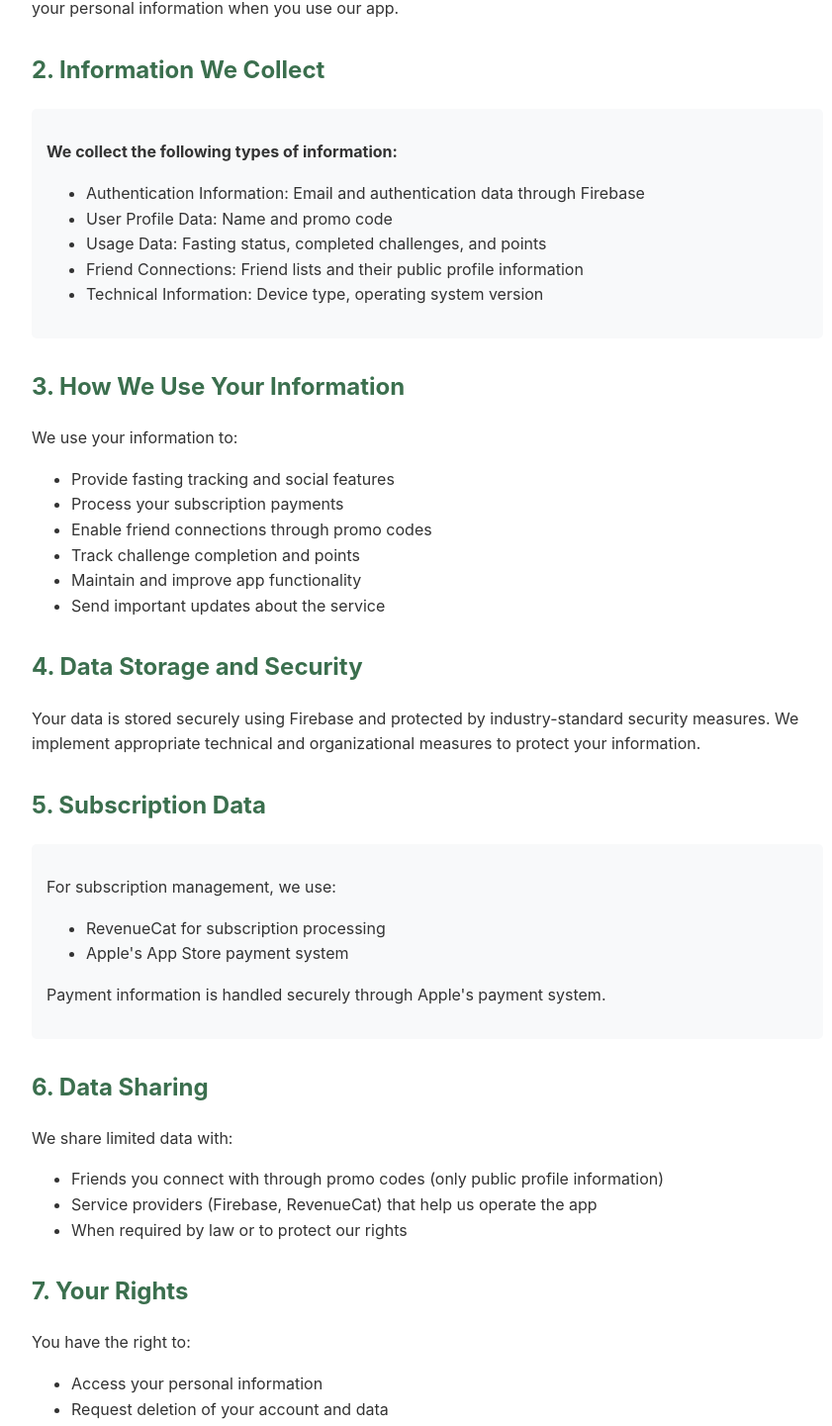
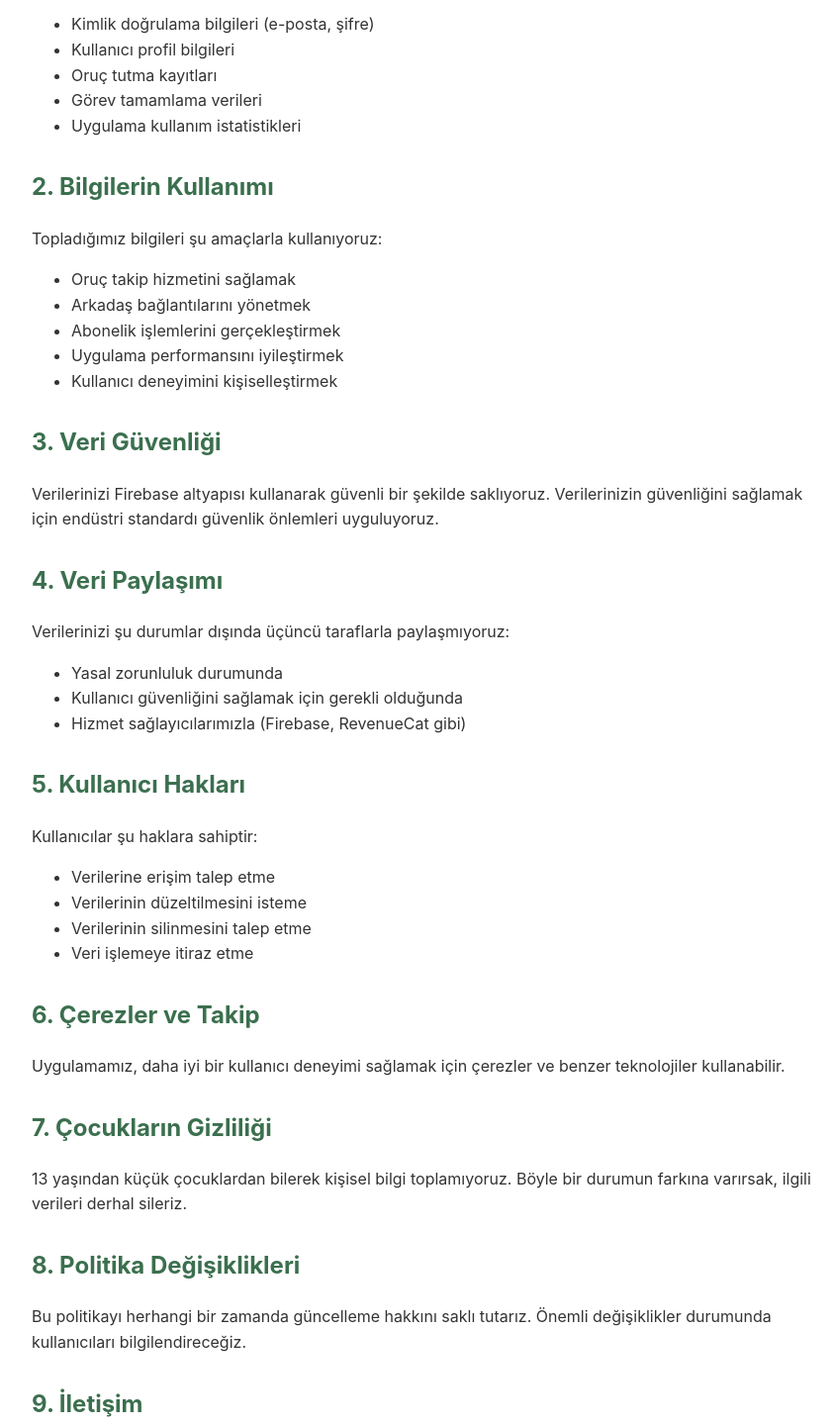
Before and after one commit to 32tarcan/Ramazan-Takip-Dostlarla-Oruc-privacy-policy-, a plain HTML site: page index.html in a window 1280 px wide. Shown: the part 247-1688 px from the top of the page at 99% size, without its empty margins (208-1049 px from the left). Drawn offline with Linux system fonts and the light colour scheme.

Commit message:
Update index.html

```diff
--- a/index.html
+++ b/index.html
@@ -1,9 +1,9 @@
 <!DOCTYPE html>
-<html lang="en">
+<html lang="tr">
 <head>
     <meta charset="UTF-8">
     <meta name="viewport" content="width=device-width, initial-scale=1.0">
-    <title>Privacy Policy - Ramazan Takip: Dostlarla Oruç</title>
+    <title>Gizlilik Politikası - Ramazan Takip: Dostlarla Oruç</title>
     <style>
         body {
             font-family: -apple-system, BlinkMacSystemFont, 'Segoe UI', Roboto, Oxygen, Ubuntu, Cantarell, sans-serif;
@@ -28,93 +28,78 @@
     </style>
 </head>
 <body>
-    <h1>Privacy Policy - Ramazan Takip: Dostlarla Oruç</h1>
-    <p>Last Updated: February 2024</p>
+    <h1>Gizlilik Politikası - Ramazan Takip: Dostlarla Oruç</h1>
+    <p>Son Güncelleme: Şubat 2024</p>
 
     <div class="section">
-        <h2>1. Introduction</h2>
-        <p>Welcome to Ramazan Takip: Dostlarla Oruç. This privacy policy explains how we collect, use, and protect your personal information when you use our app.</p>
-    </div>
-
-    <div class="section">
-        <h2>2. Information We Collect</h2>
-        <div class="highlight">
-            <p><strong>We collect the following types of information:</strong></p>
-            <ul>
-                <li>Authentication Information: Email and authentication data through Firebase</li>
-                <li>User Profile Data: Name and promo code</li>
-                <li>Usage Data: Fasting status, completed challenges, and points</li>
-                <li>Friend Connections: Friend lists and their public profile information</li>
-                <li>Technical Information: Device type, operating system version</li>
-            </ul>
-        </div>
-    </div>
-
-    <div class="section">
-        <h2>3. How We Use Your Information</h2>
-        <p>We use your information to:</p>
+        <h2>1. Toplanan Bilgiler</h2>
+        <p>Aşağıdaki bilgileri topluyoruz:</p>
         <ul>
-            <li>Provide fasting tracking and social features</li>
-            <li>Process your subscription payments</li>
-            <li>Enable friend connections through promo codes</li>
-            <li>Track challenge completion and points</li>
-            <li>Maintain and improve app functionality</li>
-            <li>Send important updates about the service</li>
+            <li>Kimlik doğrulama bilgileri (e-posta, şifre)</li>
+            <li>Kullanıcı profil bilgileri</li>
+            <li>Oruç tutma kayıtları</li>
+            <li>Görev tamamlama verileri</li>
+            <li>Uygulama kullanım istatistikleri</li>
         </ul>
     </div>
 
     <div class="section">
-        <h2>4. Data Storage and Security</h2>
-        <p>Your data is stored securely using Firebase and protected by industry-standard security measures. We implement appropriate technical and organizational measures to protect your information.</p>
-    </div>
-
-    <div class="section">
-        <h2>5. Subscription Data</h2>
-        <div class="highlight">
-            <p>For subscription management, we use:</p>
-            <ul>
-                <li>RevenueCat for subscription processing</li>
-                <li>Apple's App Store payment system</li>
-            </ul>
-            <p>Payment information is handled securely through Apple's payment system.</p>
-        </div>
-    </div>
-
-    <div class="section">
-        <h2>6. Data Sharing</h2>
-        <p>We share limited data with:</p>
+        <h2>2. Bilgilerin Kullanımı</h2>
+        <p>Topladığımız bilgileri şu amaçlarla kullanıyoruz:</p>
         <ul>
-            <li>Friends you connect with through promo codes (only public profile information)</li>
-            <li>Service providers (Firebase, RevenueCat) that help us operate the app</li>
-            <li>When required by law or to protect our rights</li>
+            <li>Oruç takip hizmetini sağlamak</li>
+            <li>Arkadaş bağlantılarını yönetmek</li>
+            <li>Abonelik işlemlerini gerçekleştirmek</li>
+            <li>Uygulama performansını iyileştirmek</li>
+            <li>Kullanıcı deneyimini kişiselleştirmek</li>
         </ul>
     </div>
 
     <div class="section">
-        <h2>7. Your Rights</h2>
-        <p>You have the right to:</p>
+        <h2>3. Veri Güvenliği</h2>
+        <p>Verilerinizi Firebase altyapısı kullanarak güvenli bir şekilde saklıyoruz. Verilerinizin güvenliğini sağlamak için endüstri standardı güvenlik önlemleri uyguluyoruz.</p>
+    </div>
+
+    <div class="section">
+        <h2>4. Veri Paylaşımı</h2>
+        <p>Verilerinizi şu durumlar dışında üçüncü taraflarla paylaşmıyoruz:</p>
         <ul>
-            <li>Access your personal information</li>
-            <li>Request deletion of your account and data</li>
-            <li>Manage your subscription preferences</li>
-            <li>Control your friend connections</li>
+            <li>Yasal zorunluluk durumunda</li>
+            <li>Kullanıcı güvenliğini sağlamak için gerekli olduğunda</li>
+            <li>Hizmet sağlayıcılarımızla (Firebase, RevenueCat gibi)</li>
         </ul>
     </div>
 
     <div class="section">
-        <h2>8. Children's Privacy</h2>
-        <p>Our services are not intended for users under the age of 13. We do not knowingly collect information from children under 13.</p>
+        <h2>5. Kullanıcı Hakları</h2>
+        <p>Kullanıcılar şu haklara sahiptir:</p>
+        <ul>
+            <li>Verilerine erişim talep etme</li>
+            <li>Verilerinin düzeltilmesini isteme</li>
+            <li>Verilerinin silinmesini talep etme</li>
+            <li>Veri işlemeye itiraz etme</li>
+        </ul>
     </div>
 
     <div class="section">
-        <h2>9. Changes to Privacy Policy</h2>
-        <p>We may update this privacy policy from time to time. We will notify you of any significant changes through the app.</p>
+        <h2>6. Çerezler ve Takip</h2>
+        <p>Uygulamamız, daha iyi bir kullanıcı deneyimi sağlamak için çerezler ve benzer teknolojiler kullanabilir.</p>
     </div>
 
     <div class="section">
-        <h2>10. Contact Us</h2>
-        <p>If you have any questions about this Privacy Policy, please contact us at:</p>
-        <p>Email: tarcann.bahadir@gmail.com</p>
+        <h2>7. Çocukların Gizliliği</h2>
+        <p>13 yaşından küçük çocuklardan bilerek kişisel bilgi toplamıyoruz. Böyle bir durumun farkına varırsak, ilgili verileri derhal sileriz.</p>
+    </div>
+
+    <div class="section">
+        <h2>8. Politika Değişiklikleri</h2>
+        <p>Bu politikayı herhangi bir zamanda güncelleme hakkını saklı tutarız. Önemli değişiklikler durumunda kullanıcıları bilgilendireceğiz.</p>
+    </div>
+
+    <div class="section">
+        <h2>9. İletişim</h2>
+        <p>Gizlilik politikamızla ilgili sorularınız için:</p>
+        <p>E-posta: tarcann.bahadir@gmail.com</p>
     </div>
 </body>
 </html>
```
